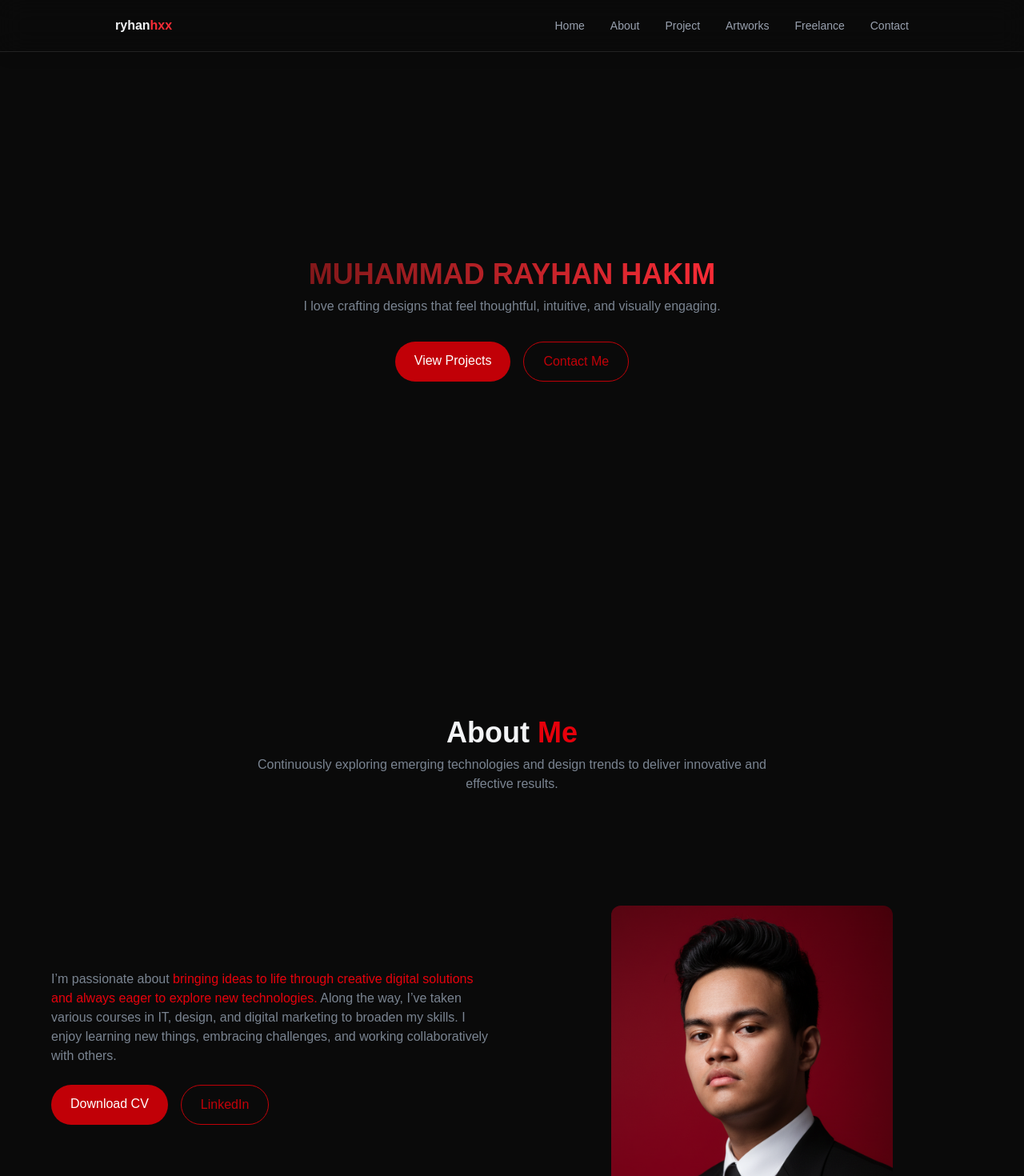
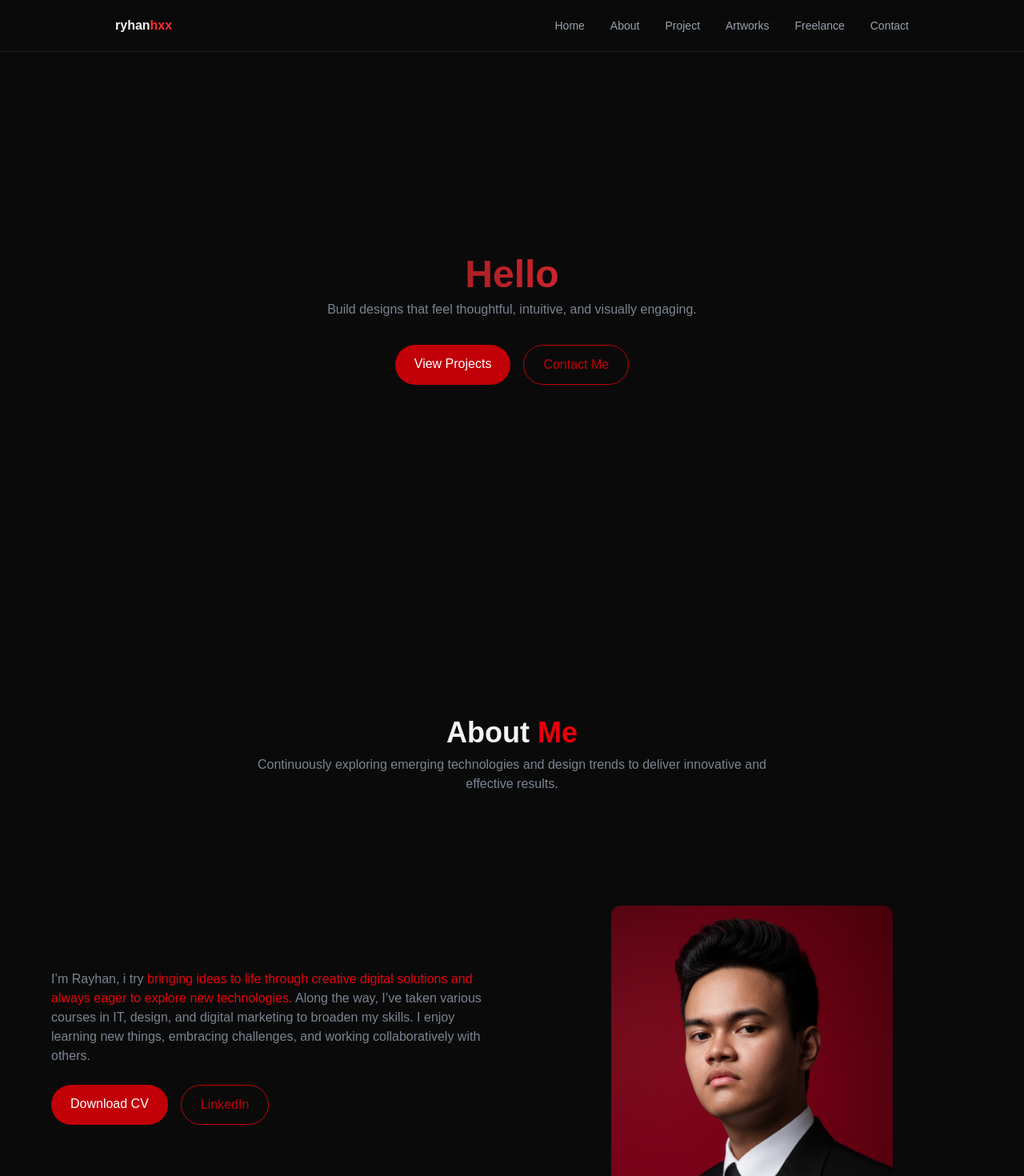
Before and after one commit to ryhanhxx6/ryhanhxx-portofolio, a React (Vite) app: page / in a window 1280 px wide. Shown: the top 1470 px of the page at 80% size. Built offline with nearby package versions, Linux system fonts and the light colour scheme.

Commit message:
Update #23

```diff
--- a/src/component/sections/About.jsx
+++ b/src/component/sections/About.jsx
@@ -19,7 +19,7 @@ export const About = () => {
           <div className="grid grid-cols-1 md:grid-cols-2 gap-12 items-center">
             <div className="space-y-6">
               <p className="text-md text-muted-foreground">
-                I’m passionate about{" "}
+                I’m Rayhan, i try{" "}
                 <span className="text-red-600">
                   bringing ideas to life through creative digital solutions and
                   always eager to explore new technologies.
--- a/src/component/sections/Home.jsx
+++ b/src/component/sections/Home.jsx
@@ -8,12 +8,12 @@ export const Home = () => {
     >
       <RevealOnScroll>
         <div className="text-center z-10 px-4">
-          <h1 className="text-4xl md:text-4xl font-bold mb-2 bg-gradient-to-l from-red-500 to-red-900 bg-clip-text text-transparent leading-right">
-            MUHAMMAD RAYHAN HAKIM
+          <h1 className="text-4xl md:text-5xl font-bold mb-2 bg-gradient-to-l from-red-500 to-red-900 bg-clip-text text-transparent leading-right">
+            Hello
           </h1>
 
           <p className="text-md mb-8 max-w-3xl mx-auto text-muted-foreground">
-            I love crafting designs that feel thoughtful, intuitive, and
+            Build designs that feel thoughtful, intuitive, and
             visually engaging.
           </p>
           <div className="flex justify-center space-x-4">
```
